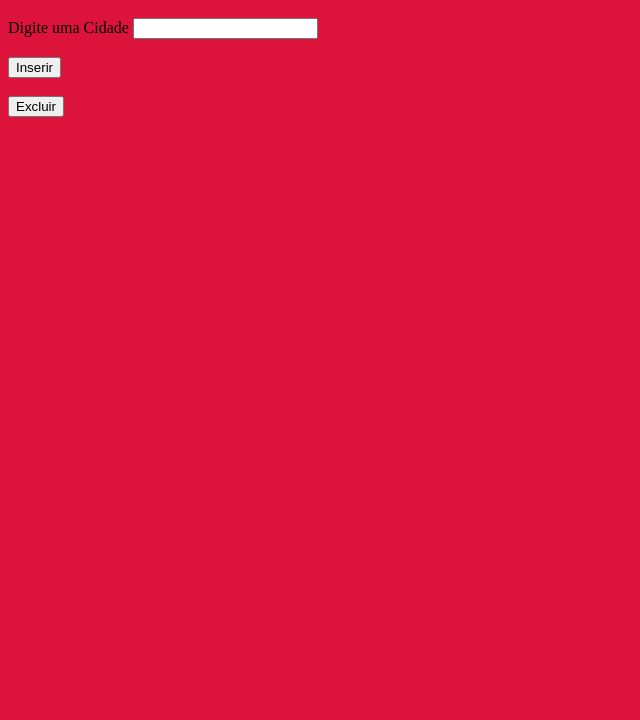
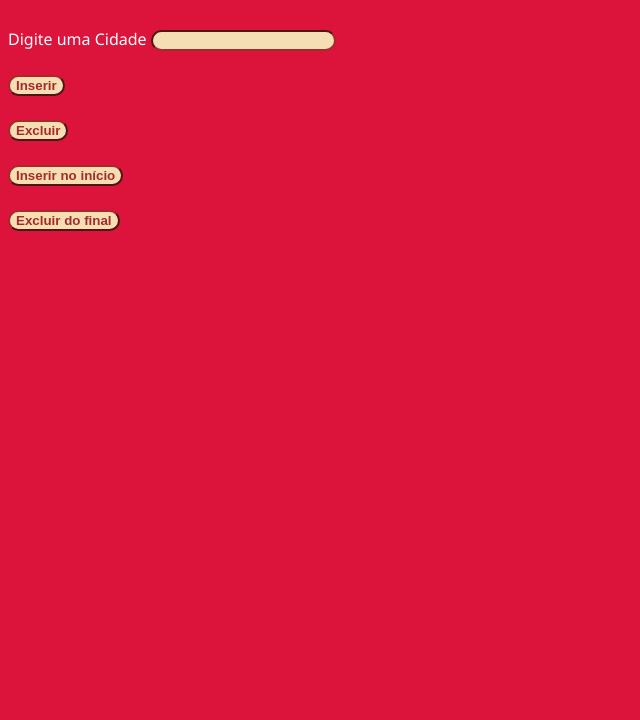
Before and after one commit to mthzinn/proj_array2, a plain HTML site: page index.html in a window 1280 px wide. Shown: the part 80-800 px from the top of the page, without its empty margins (0-640 px from the left). Drawn offline with Linux system fonts and the light colour scheme.

Commit message:
Programa finalizado

```diff
--- a/index.html
+++ b/index.html
@@ -8,7 +8,8 @@
     <script src="vetor.js" defer></script>
     <title>Array</title>
 </head>
-<body>
+ <body>
+
     <h1>Operações com Array</h1>
     <br>
     <label for="cidade">Digite uma Cidade</label>
@@ -17,7 +18,14 @@
     <button onclick="inserir()">Inserir</button>
     <br> <br>
     <button onclick="excluir()">Excluir</button>
+    <br><br>
+    <button onclick="insert_inicio()">Inserir no início</button>
+    <br><br>
+    <button ondblclick="excluir_final()">Excluir do final</button>
+    <br><br>
     <div id="res"></div>
+
+
 
 
 
--- a/style.css
+++ b/style.css
@@ -1,4 +1,24 @@
 body{
 
     background-color: crimson;
+    color: white;
+    font-family: 'Segoe UI', Tahoma, Geneva, Verdana, sans-serif;
+
+
 }
+
+input{
+    background-color: wheat;
+    border-radius: 60px;
+    border-color: brown;
+    color: brown;
+}
+
+button{
+
+    background-color: wheat;
+    border-radius: 60px;
+    color: brown;
+    font-weight: bold;
+    border-color: brown;
+}
--- a/vetor.js
+++ b/vetor.js
@@ -1,8 +1,36 @@
 let cidade = []
+let res = document.getElementById('res')
+let valor_cidade = []
 
 function inserir(){
 
-    let valor_cidade = document.getElementById('cidade')
-    cidade.push('Itapema')
-    console.log(cidade)
+    let cidade = document.getElementById('cidade').value
+    valor_cidade.push(cidade)
+    console.log(valor_cidade)
+    res.innerHTML = valor_cidade
 }
+
+function insert_inicio(){
+    let cidade = document.getElementById('cidade').value
+    valor_cidade.unshift(cidade)
+    console.log(valor_cidade)
+    res.innerHTML = valor_cidade
+
+
+
+}
+
+function excluir(){
+
+    valor_cidade.pop()
+    console.log(valor_cidade)
+    res.innerHTML = valor_cidade
+}
+
+function excluir_final(){
+    valor_cidade.shift()
+    console.log(valor_cidade)
+    res.innerHTML = valor_cidade
+
+
+}
```
